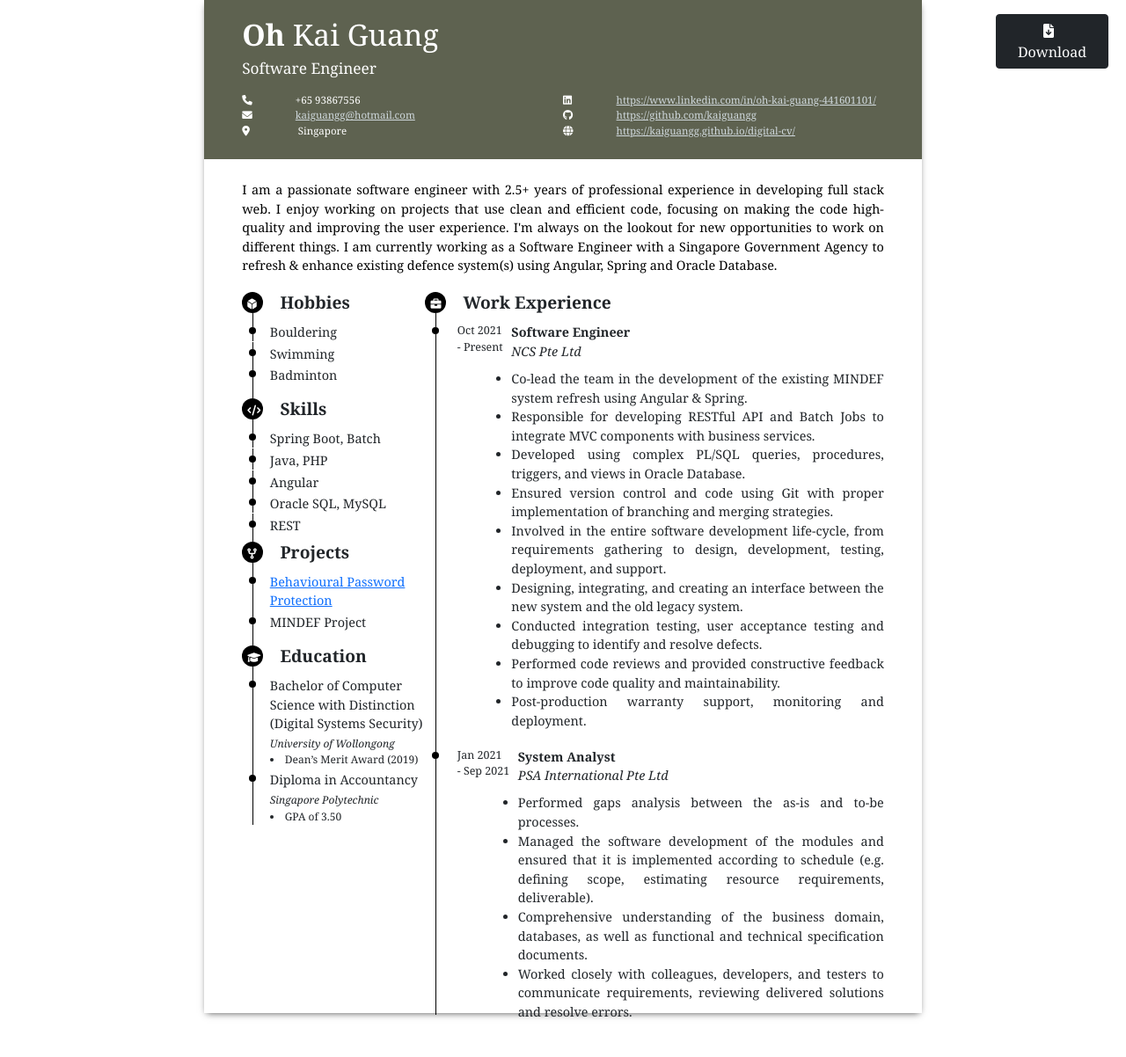
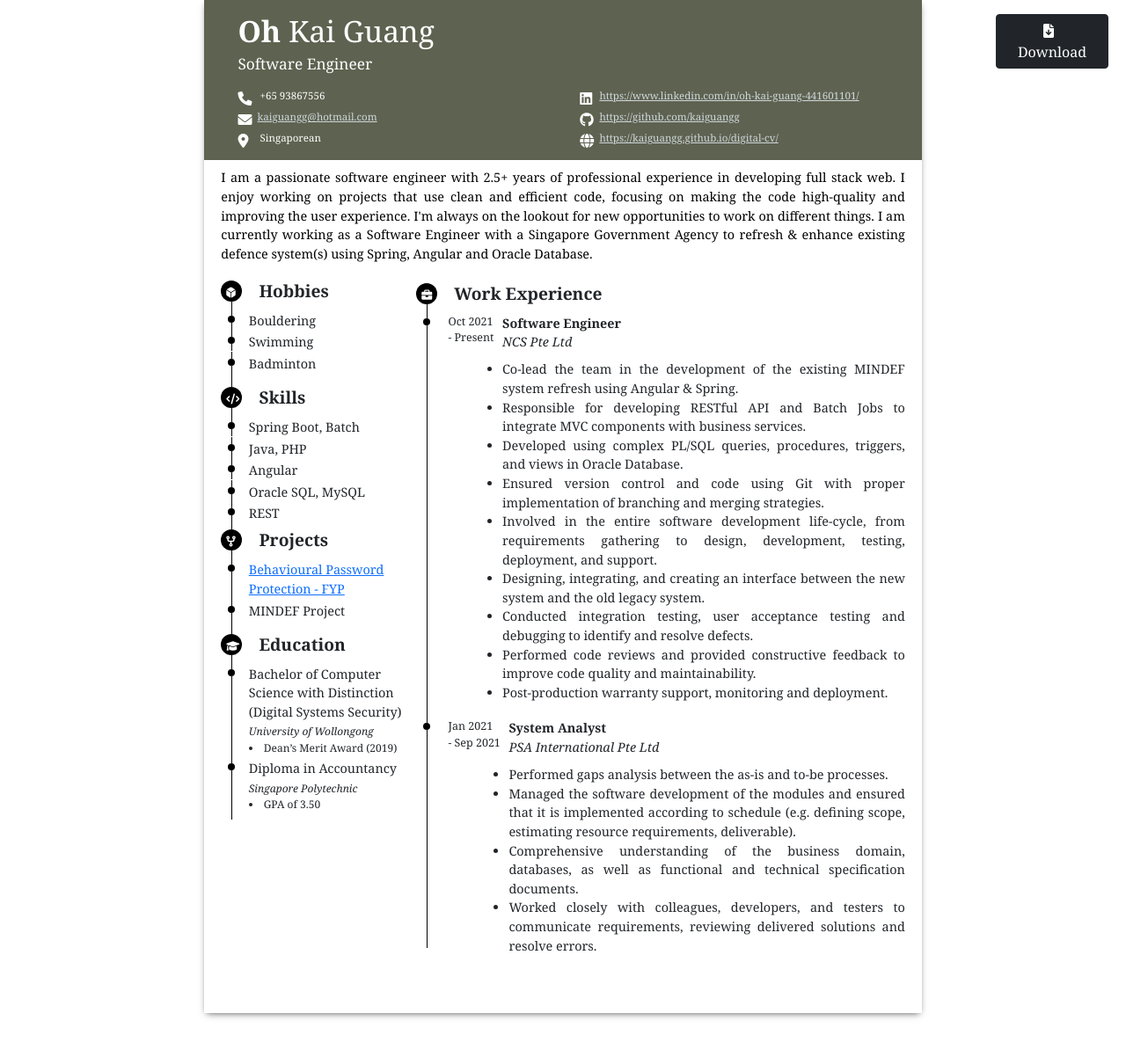
Before and after one commit to kaiguangg/digital-cv, a Jekyll site: the page resume/index.html, which Jekyll copies as it is, in a window 1280 px wide. Shown: the whole page at 88% size. Built offline with Jekyll 4.4.1, drawn with Linux system fonts in a browser that asks for light colours.

Commit message:
Code update

```diff
--- a/resume/index.html
+++ b/resume/index.html
@@ -21,40 +21,41 @@
 <body class="body">
     <div class="resume-canvas">
         <div class="resume-header">
-            <div class="resume-header-name"><b class="resume-header-detail-title">Oh</b> Kai Guang</div>
-            <div class="print-button">
-                <button class="btn btn-dark print-button" onclick="window.print()">
-                    <i class="fas fa-file-download fa-lgv pe-2"></i> Download
-                </button>
-            </div>
+            <div class="resume-header-name"><b>Oh</b> Kai Guang</div>
+
             <div class="resume-header-work-title">
                 Software Engineer
             </div>
             <div class="resume-header-details">
                 <div class="resume-header-detail">
-                    <b class="resume-header-detail-title"><i class="fa-solid fa-phone"></i></b>&nbsp;+65 93867556
+                    <b class="resume-header-detail-title"><i class="fa-solid fa-phone"></i></b>&nbsp;
+                    +65 93867556
                 </div>
                 <div class="resume-header-detail"><b class="resume-header-detail-title"><i class="fa-brands fa-linkedin"></i></b>&nbsp;
-                    <a target="_blank" href="https://www.linkedin.com/in/oh-kai-guang-441601101/">https://www.linkedin.com/in/oh-kai-guang-441601101/</a>
+                    <a target="_blank" href="https://www.linkedin.com/in/oh-kai-guang-441601101/">
+                        https://www.linkedin.com/in/oh-kai-guang-441601101/</a>
                 </div>
                 <div class="resume-header-detail"><b class="resume-header-detail-title"><i class="fa-solid fa-envelope"></i></b>&nbsp;
-                    <a target="_blank" href="mailto:kaiguangg@hotmail.com?Subject=We are interested in your portfolio...">kaiguangg@hotmail.com</a>
+                    <a target="_blank" href="mailto:kaiguangg@hotmail.com?Subject=We are interested in your portfolio...">
+                        kaiguangg@hotmail.com</a>
                 </div>
                 <div class="resume-header-detail"><b class="resume-header-detail-title"><i class="fa-brands fa-github"></i></b>&nbsp;
-                    <a target="_blank" href="https://github.com/kaiguangg">https://github.com/kaiguangg</a>
+                    <a target="_blank" href="https://github.com/kaiguangg">
+                        https://github.com/kaiguangg</a>
                 </div>
                 <div class="resume-header-detail"><b class="resume-header-detail-title"><i class="fa-solid fa-location-dot"></i></b>&nbsp;
-                    Singapore
+                    Singaporean
                 </div>
                 <div class="resume-header-detail"><b class="resume-header-detail-title"><i class="fa-solid fa-globe"></i></b>&nbsp;
-                    <a target="_blank" href="https://kaiguangg.github.io/digital-cv/">https://kaiguangg.github.io/digital-cv/</a></div>
+                    <a target="_blank" href="https://kaiguangg.github.io/digital-cv/">
+                        https://kaiguangg.github.io/digital-cv/</a></div>
             </div>
         </div>
         <div class="resume-body">
             <div class="resume-body-short-summary">
                 I am a passionate software engineer with 2.5+ years of professional experience in developing full stack web.
   I enjoy working on projects that use clean and efficient code, focusing on making the code high-quality and improving the user experience. I'm always on the lookout for new opportunities to work on different things.
-  I am currently working as a Software Engineer with a Singapore Government Agency to refresh & enhance existing defence system(s) using Angular, Spring and Oracle Database.
+  I am currently working as a Software Engineer with a Singapore Government Agency to refresh & enhance existing defence system(s) using Spring, Angular and Oracle Database.
             </div>
             <div class="d-flex flex-row">
                 <div class="resume-skills-wrapper">
@@ -171,7 +172,7 @@
                         <div class="resume-timeline-content-skills">
                             <div>
                                 <a href="https://finalyearproject2020.wixsite.com/finalyearproject2020"
-                                    target="_blank">Behavioural Password Protection</a>
+                                    target="_blank">Behavioural Password Protection - FYP</a>
                             </div>
                         </div>
                     </div>
@@ -215,7 +216,7 @@
                             <div class="resume-timeline-dot"></div>
                             <div class="resume-timeline-line-sm">&nbsp;</div>
                             <div class="resume-timeline-line">&nbsp;</div>
-                            <div class="resume-timeline-line-sm">&nbsp;</div>
+                            <div class="resume-timeline-line">&nbsp;</div>
                         </div>
                         <div class="resume-timeline-content-skills">
                             <div>
@@ -225,9 +226,7 @@
                                 <li style="font-size: smaller;">
                                     GPA of 3.50
                                 </li>
-
                             </div>
-
                         </div>
                     </div>
                     <!-- <div class=" resume-timeline-container">
@@ -352,7 +351,11 @@
         </div>
     </div>
 
-
+    <div class="print-button">
+        <button class="btn btn-dark print-button" onclick="window.print()">
+            <i class="fas fa-file-download fa-lgv pe-2"></i> Download
+        </button>
+    </div>
 
 </body>
 
--- a/resume/styles.css
+++ b/resume/styles.css
@@ -80,10 +80,10 @@ ul {
     flex-direction: column;
     /* height: 1.8in; */
     background-color: #5e6250;
-    padding-top: 0.15in;
-    padding-right: 0.45in;
-    padding-bottom: 0.25in;
-    padding-left: 0.45in;
+    padding-top: 0.1in;
+    padding-right: 0in;
+    padding-bottom: 0.1in;
+    padding-left: 0.4in;
 }
 
 .resume-header-name {
@@ -122,16 +122,17 @@ ul {
 }
 
 .resume-header-detail-title {
-    width: 0.6in;
+    width: 0.2in;
+    font-size: medium;
 }
 
 .resume-body {
     display: flex;
     flex-direction: column;
-    padding-top: 0.25in;
-    padding-right: 0.45in;
-    padding-bottom: 0.25in;
-    padding-left: 0.45in;
+    padding-top: 0.1in;
+    padding-right: 0.2in;
+    padding-bottom: 0in;
+    padding-left: 0.2in;
 }
 
 .resume-body-short-summary {
@@ -151,7 +152,7 @@ ul {
 .resume-timeline-wrapper {
     display: flex;
     flex-direction: column;
-    margin-top: 0.2in;
+    margin-top: 0.23in;
     min-width: 2.5in;
 }
 
```
